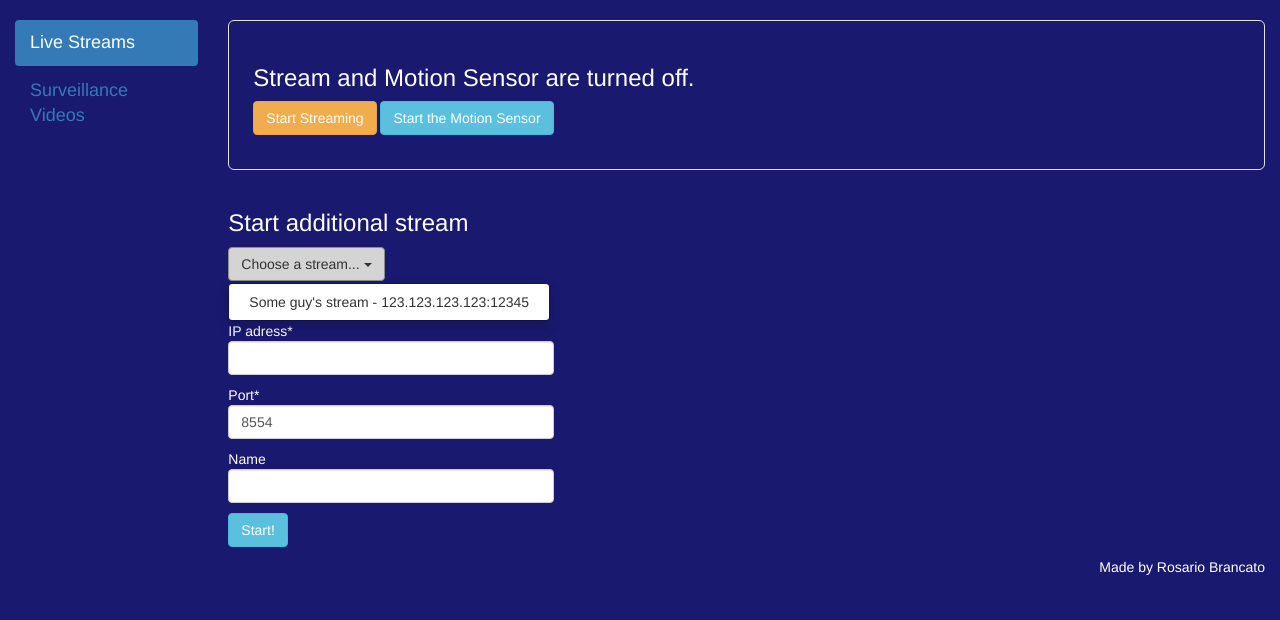
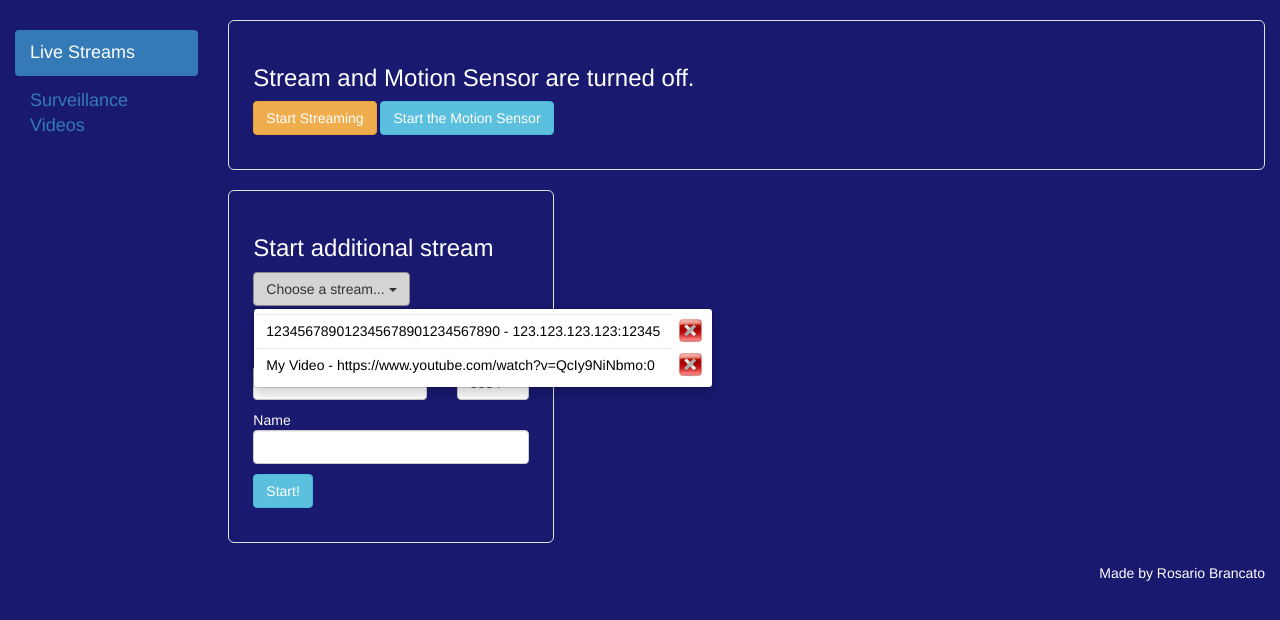
Before and after one commit to RosarioBrancato/SecurityCam, a PHP site: page / in a window 1280 px wide, after a click on "Choose a stream...". Shown: the part 110-730 px from the top of the page. Run offline with PHP 8.4, Linux system fonts and the light colour scheme; some libraries are stand-ins or nearby versions.

Commit message:
View Part 2

```diff
--- a/css/main-view.css
+++ b/css/main-view.css
@@ -6,6 +6,6 @@
 	font-size: 18px;
 }
 
-.green {
-	background: #191970;
+.bg-transparent {
+	background: transparent;
 }
--- a/css/secondary-stream.css
+++ b/css/secondary-stream.css
@@ -1,10 +1,33 @@
 .icon {
-	width:50px;
+	width:25px;
 	height: auto;
 }
 
-.stream-additional-close:hover {
+.icon:hover {
 	filter: alpha(opacity=80);
     opacity: .8;
 	cursor: pointer;
 }
+
+.dropdown-menu {
+    min-width: 460px !important;
+}
+
+.stream-menu-item {
+	color: black;
+	min-width: 420px !important;
+}
+
+.stream-menu-item:hover {
+	filter: alpha(opacity=80);
+    opacity: .5;
+	cursor: pointer;
+}
+
+.no-border {
+	border: none;
+}
+
+.border-white {
+	border: 1px solid white;
+}
--- a/index.php
+++ b/index.php
@@ -31,10 +31,12 @@
 		<div class="row">
 			<!-- SIDEBAR -->
 			<div class="col-sm-2">
-				<ul class="nav nav-pills nav-stacked">
-					<li role="presentation" class="nav-option active"><a href="#">Live Streams</a></li>
-					<li role="presentation" class="nav-option"><a href="videos.php">Surveillance Videos</a></li>
-				</ul>
+				<p>
+					<ul class="nav nav-pills nav-stacked">
+						<li role="presentation" class="nav-option active"><a href="#">Live Streams</a></li>
+						<li role="presentation" class="nav-option"><a href="videos.php">Surveillance Videos</a></li>
+					</ul>
+				</p>
 			</div>
 
 			<div class="col-sm-10">
@@ -47,26 +49,48 @@
 				<!-- ADDITIONAL STREAMS -->
 				<div id="div-streams" class="row">
 					<div id="div-stream-form" class="col-lg-4">
-						<h3>Start additional stream</h3>
+						<div class="well well-lg bg-transparent">
+							<h3>Start additional stream</h3>
 
-						<p>
 							<div class="dropdown">
 								<button class="btn btn-default dropdown-toggle" type="button" id="dropdownMenu1" data-toggle="dropdown" aria-expanded="true">
 									<span> Choose a stream... </span>
 									<span class="caret"></span>
 								</button>
-								<ul class="dropdown-menu" role="menu" aria-labelledby="dropdownMenu1">
-									<li role="presentation"><a role="menuitem" tabindex="-1" href="#"> Some guy's stream - 123.123.123.123:12345 </a></li>
+								<ul id="dd-list" class="dropdown-menu" role="menu" aria-labelledby="dropdownMenu1">
+									<!-- TO-DO: PHP generate dd items -->
+									<li role="presentation">
+										<div class="form-inline">
+											<button class="form-control no-border stream-menu-item text-left" role="menuitem" tabindex="-1" href="#">
+												<span class="dd-name">123456789012345678901234567890</span> - <span class="dd-ip">123.123.123.123</span>:<span class="dd-port">12345</span>
+											</button>
+											<img class="icon" src="images/CloseIcon.png" />
+										</div>
+									</li>
+									<li role="presentation">
+										<div class="form-inline">
+											<button class="form-control no-border stream-menu-item text-left" role="menuitem" tabindex="-1" href="#">
+												<span class="dd-name">My Video</span> - <span class="dd-ip">https://www.youtube.com/watch?v=QcIy9NiNbmo</span>:<span class="dd-port">0</span>
+											</button>
+											<img class="icon" src="images/CloseIcon.png" />
+										</div>
+									</li>
 								</ul>
 							</div>
-						</p>
 
-						<h4>or input one</h4>
+							<h4>... or input a new one.</h4>
 
-						<p>IP adress* <input id="txt-stream-ip" class="form-control" type="text" /></p><!--maxlength="15"-->
-						<p>Port* <input id="txt-stream-port" class="form-control" type="text" value="8554" maxlength="5" /></p>
-						<p>Name <input id="txt-stream-name" class="form-control" type="text" maxlength="30" /><p>
-						<button id="btn-stream-start" class="btn btn-info">Start!</button>
+							<div class="row">
+								<div class="col-sm-8">IP adress*</div>
+								<div class="col-sm-4">Port*</div>
+							</div>
+							<div class="row">
+								<div class="col-sm-8"><input id="txt-stream-ip" class="form-control" type="text" /></p><!--maxlength="15"--></div>
+								<div class="col-sm-4"><input id="txt-stream-port" class="form-control" type="text" value="8554" maxlength="5" /></div>
+							</div>
+							<p>Name <input id="txt-stream-name" class="form-control" type="text" maxlength="30" /></p>
+							<p><button id="btn-stream-start" class="btn btn-info">Start!</button></p>
+						</div>
 					</div>
 					<input type="hidden" id="next_id" value="0" />
 				</div>
@@ -88,6 +112,38 @@
 			//Main panel
 			loadControlPanel();
 
+			$('#dd-list li button').click(function() {
+				var width = getStreamAdditionalWidth();
+				var height = getStreamAdditionalHeight();
+
+				var name = $(this).find('.dd-name').text();
+				var id = $('#next_id').val();
+				$('#next_id').val(parseInt(id) + 1);
+
+				var ip = $(this).find('.dd-ip').text();
+				var port = $(this).find('.dd-port').text();
+
+				var target = 'http://' + ip;
+				if(port.length > 0)  {
+					target += ':' + port;
+				}
+
+				addStreamAdditional(id, name, target, width, height);
+			});
+
+			$('#dd-list li img').click(function() {
+				alert('delete dd-item');
+				//TO-DO
+			});
+
+
+			$('#txt-stream-ip, #txt-stream-port, #txt-stream-name').keyup(function(e) {
+				//check if enter-key was released
+				if(e.keyCode == '13') {
+					$('#btn-stream-start').trigger('click');
+				}
+			});
+
 			//Add additional stream panel
 			$('#btn-stream-start').click(function() {
 				var width = getStreamAdditionalWidth();
@@ -99,6 +155,7 @@
 
 				/*var ip = $('#txt-stream-ip').val();
 				var port = $('#txt-stream-port').val();
+
 				var target = 'http://' + ip;
 				if(port.length > 0)  {
 					target += ':' + port;
@@ -113,6 +170,9 @@
 				$('#txt-stream-ip').val('');
 				$('#txt-stream-port').val('8554');
 				$('#txt-stream-name').val('');
+
+				//save entry
+				//TO-DO
 			});
 
 		});
--- a/js/stream-additional.js
+++ b/js/stream-additional.js
@@ -1,18 +1,19 @@
 //ADDITIONAL STREAM
 function addStreamAdditional(id, name, target, width, height) {
-	var code = 	'<div class="col-lg-4">';
+	var code = 	'';
+	code += '<div class="col-lg-4">';
 	if(name.length > 0) {
-		code +=		'	<h3><img id="close' + id + '" class="stream-additional-close" src="images/CloseIcon.png" height="25"><img> ' + name + '</h3>';
+		code +=	'	<h3><img id="close' + id + '" class="icon" src="images/CloseIcon.png" /> ' + name + '</h3>';
 	} else {
-		code +=		'	<h3><img id="close' + id + '" class="stream-additional-close" src="images/CloseIcon.png" height="25"><img> ' + target + '</h3>';
+		code +=	'	<h3><img id="close' + id + '" class="icon" src="images/CloseIcon.png" /> ' + target + '</h3>';
 	}
-	code += 	'	<embed type="application/x-vlc-plugin"';
-	code += 	'	id="' + id + '"';
-	code += 	' 	class="stream-additional"';
-	code += 	' 	width="' + width + '" height="' + height + '"';
-	code += 	' 	pluginspage="http://www.videolan.org"';
-	code += 	' 	target="' + target + '" />';
-	code += 	'</div>';
+	code += '	<embed type="application/x-vlc-plugin"';
+	code += '		id="' + id + '"';
+	code += ' 		class="stream-additional"';
+	code += ' 		width="' + width + '" height="' + height + '"';
+	code += ' 		pluginspage="http://www.videolan.org"';
+	code += ' 		target="' + target + '" />';
+	code += '</div>';
 
 	$('#div-stream-form').before(code);
 
--- a/js/stream-main.js
+++ b/js/stream-main.js
@@ -3,7 +3,7 @@ function loadControlPanel() {
 	$(window).unbind('resize');
 
 	var code = '';
-	code += '<div class="well well-lg green">';
+	code += '<div class="well well-lg bg-transparent">';
 	code += '	<h3>Stream and Motion Sensor are turned off.</h3>';
 	code += '	<p>';
 	code += '		<span><button id="stream-start" class="btn btn-warning">Start Streaming</button></span>';
@@ -29,7 +29,7 @@ function loadMotionPanel() {
 	$(window).unbind('resize');
 
 	var code = '';
-	code += '<div class="well well-lg green">';
+	code += '<div class="well well-lg bg-transparent">';
 	code += '	<h3>Motion sensor is turned on.</h3>';
 	code += '	<p><button id="stream-end" class="btn btn-danger">Turn Motion Sensor Off</button></p>';
 	code += '</div>';
```
